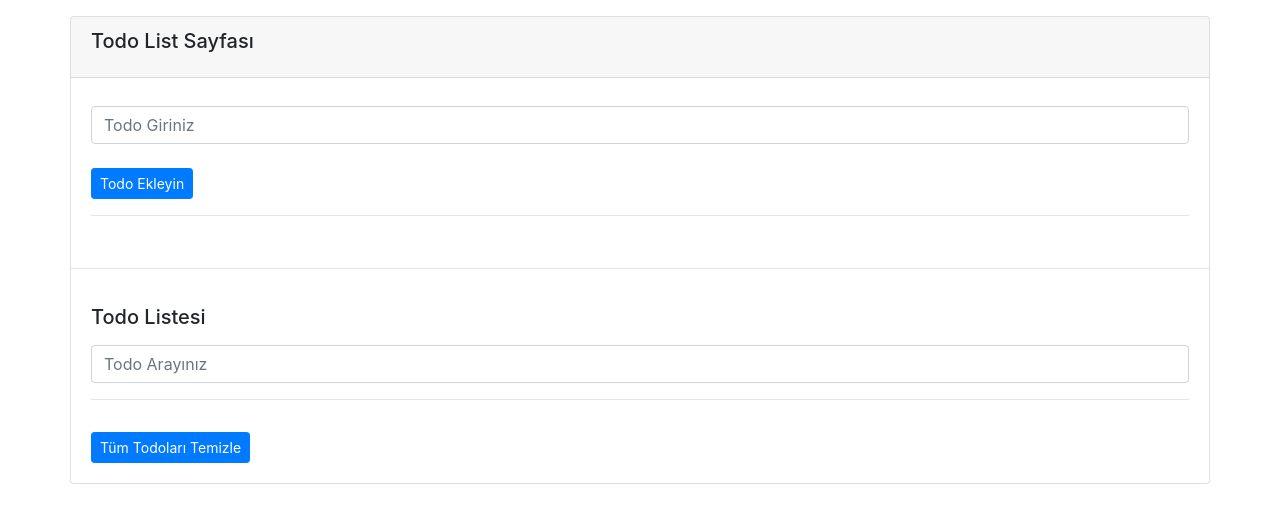
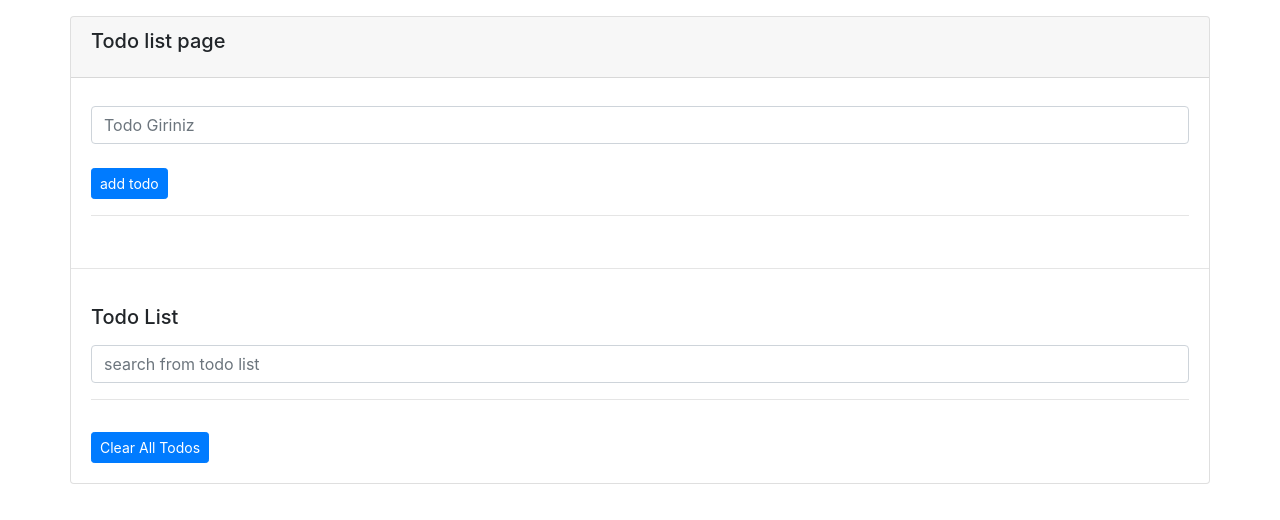
Before and after one commit to Rumeysa-koseoglu/todo-list, a plain HTML site: page index.html in a window 1280 px wide. Drawn offline with nearby package versions, Linux system fonts and the light colour scheme.

Commit message:
refactor: translate Ui text content from Turkish to English

```diff
--- a/index.html
+++ b/index.html
@@ -9,7 +9,7 @@
     <link rel="stylesheet" href="https://maxcdn.bootstrapcdn.com/bootstrap/4.0.0/css/bootstrap.min.css"
         integrity="sha384-Gn5384xqQ1aoWXA+058RXPxPg6fy4IWvTNh0E263XmFcJlSAwiGgFAW/dAiS6JXm" crossorigin="anonymous">
 
-    <title>İnput Eventlari</title>
+    <title>TODO LIST</title>
 </head>
 
 <body>
@@ -18,7 +18,7 @@
         <div class="row">
             <div class="card w-100 mt-3">
                 <div class="card-header">
-                    <h5 class="card-title">Todo List Sayfası </h5>
+                    <h5 class="card-title">Todo list page </h5>
                 </div>
                 <div class="card-body">
                     <form id="todoAddForm" class="mt-2">
@@ -26,7 +26,7 @@
                             placeholder="Todo Giriniz">
 
                         <button id="todoAddButton" type="submit" class="btn btn-primary mt-4 btn-sm">
-                            Todo Ekleyin</button>
+                            add todo</button>
                     </form>
 
                     <hr>
@@ -36,9 +36,9 @@
                 <hr />
 
                 <div class="card-body">
-                    <h5 class="card-title">Todo Listesi</h5>
+                    <h5 class="card-title">Todo List</h5>
                     <form name="form2" id="todoListForm">
-                        <input id="todoSearch" type="text" class="form-control mt-3" placeholder="Todo Arayınız">
+                        <input id="todoSearch" type="text" class="form-control mt-3" placeholder="search from todo list">
                         <hr />
                     </form>
 
@@ -52,7 +52,7 @@
                     -->
                       </ul>
 
-                        <a href="#" id="clearButton" class="btn btn-primary btn-sm mt-3">Tüm Todoları Temizle</a>
+                        <a href="#" id="clearButton" class="btn btn-primary btn-sm mt-3">Clear All Todos</a>
                 </div>
             </div>
         </div>
@@ -69,7 +69,7 @@
     <script src="https://maxcdn.bootstrapcdn.com/bootstrap/4.0.0/js/bootstrap.min.js"
         integrity="sha384-JZR6Spejh4U02d8jOt6vLEHfe/JQGiRRSQQxSfFWpi1MquVdAyjUar5+76PVCmYl"
         crossorigin="anonymous"></script>
-    <script src="app.js"></script>
+    <script src="script.js"></script>
 </body>
 
 </html>
```
